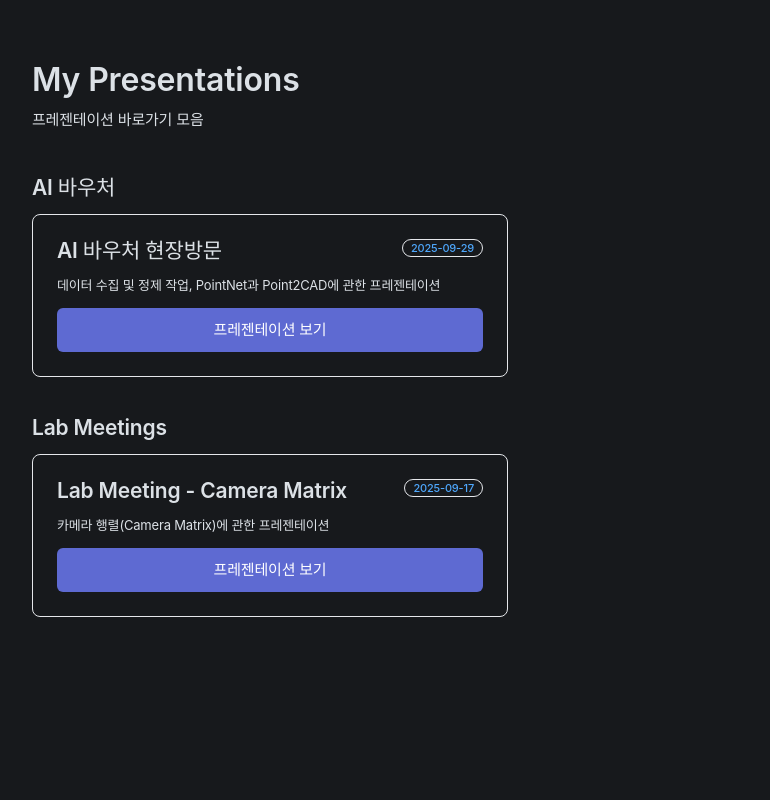
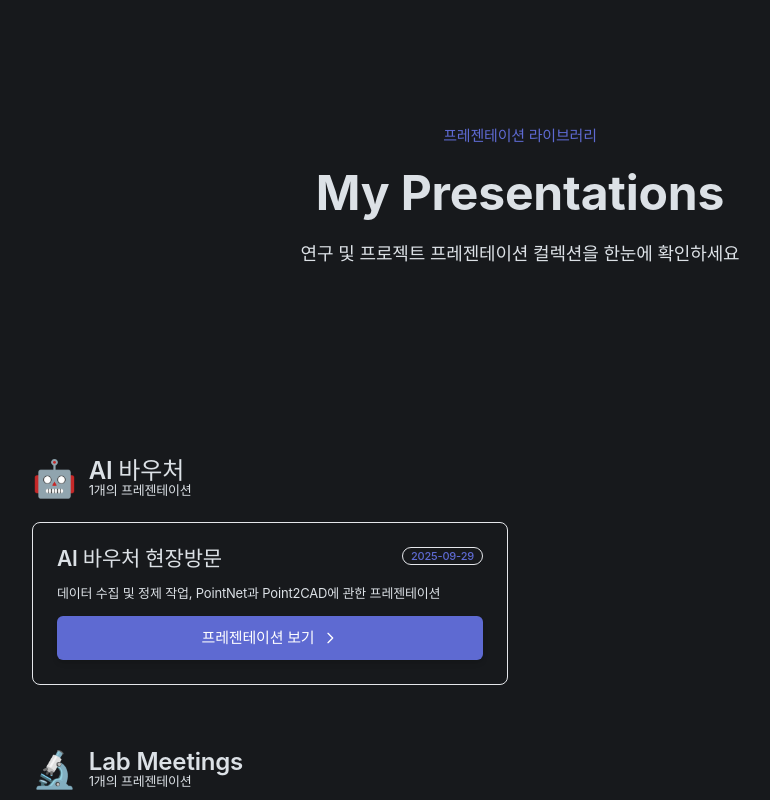
Before and after one commit to YongHakLee/my-presentations, a Next.js app: page /my-presentations/ in a window 1280 px wide. Shown: the top 800 px of the page, without its empty margins (120-890 px from the left). Built offline with nearby package versions, Linux system fonts and the light colour scheme.

Commit message:
Update presentation page layout and styles, introducing a Hero component for enhanced visual appeal. Add animation effects for presentation cards and implement color coding for categories. Update component library rules in documentation.

```diff
--- a/app/globals.css
+++ b/app/globals.css
@@ -186,3 +186,19 @@ body {
   outline-offset: var(--focus-ring-offset);
   border-radius: var(--radius-small);
 }
+
+/* Animations */
+@keyframes fadeInUp {
+  from {
+    opacity: 0;
+    transform: translateY(20px);
+  }
+  to {
+    opacity: 1;
+    transform: translateY(0);
+  }
+}
+
+.animate-fade-in-up {
+  animation: fadeInUp 0.6s ease-out both;
+}
--- a/app/page.tsx
+++ b/app/page.tsx
@@ -5,6 +5,7 @@ import {
   CardContent,
   Typography,
   Badge,
+  Hero,
 } from '@/lib/ui';
 import { cn } from '@/lib/utils/cn';
 
@@ -16,6 +17,7 @@ interface Presentation {
   category: string;
   path: string;
   description?: string;
+  color?: string;
 }
 
 // 프레젠테이션 목록
@@ -27,6 +29,7 @@ const presentations: Presentation[] = [
     category: 'aiv-2025',
     path: '/my-presentations/aiv-2025/0926/index.html',
     description: '데이터 수집 및 정제 작업, PointNet과 Point2CAD에 관한 프레젠테이션',
+    color: 'indigo',
   },
   {
     id: 'lab-meeting-250917',
@@ -35,6 +38,7 @@ const presentations: Presentation[] = [
     category: 'lab-meetings',
     path: '/my-presentations/lab-meetings/250917/index.html',
     description: '카메라 행렬(Camera Matrix)에 관한 프레젠테이션',
+    color: 'blue',
   },
 ];
 
@@ -55,77 +59,184 @@ const categoryLabels: Record<string, string> = {
   'lab-meetings': 'Lab Meetings',
 };
 
+const categoryIcons: Record<string, string> = {
+  'aiv-2025': '🤖',
+  'lab-meetings': '🔬',
+};
+
+const colorStyles: Record<string, string> = {
+  indigo: 'from-semantic-indigo/20 to-semantic-indigo/5',
+  blue: 'from-semantic-blue/20 to-semantic-blue/5',
+  green: 'from-semantic-green/20 to-semantic-green/5',
+  orange: 'from-semantic-orange/20 to-semantic-orange/5',
+};
+
 export default function HomePage() {
   return (
     <div className="min-h-screen bg-primary-background">
+      {/* Hero Section */}
+      <Hero
+        title="My Presentations"
+        subtitle="프레젠테이션 라이브러리"
+        description="연구 및 프로젝트 프레젠테이션 컬렉션을 한눈에 확인하세요"
+        size="medium"
+        align="center"
+        className="relative overflow-hidden"
+      >
+        {/* Background Gradient */}
+        <div className="absolute inset-0 bg-gradient-to-br from-semantic-indigo/10 via-primary-background to-semantic-blue/10 pointer-events-none" />
+
+        {/* Animated Grid Pattern */}
+        <div className="absolute inset-0 opacity-[0.02] pointer-events-none">
+          <div className="absolute inset-0" style={{
+            backgroundImage: `linear-gradient(rgba(255,255,255,0.1) 1px, transparent 1px),
+                              linear-gradient(90deg, rgba(255,255,255,0.1) 1px, transparent 1px)`,
+            backgroundSize: '50px 50px',
+          }} />
+        </div>
+      </Hero>
+
+      {/* Main Content */}
       <div className="max-w-[var(--layout-page-max-width)] mx-auto p-[var(--spacing-page-padding-inline)] py-[var(--spacing-page-padding-block)]">
-        {/* Header */}
-        <div className="space-y-4 mb-12">
-          <Typography as="h1" variant="title4" weight="bold">
-            My Presentations
+        {/* 프레젠테이션 목록 */}
+        <div className="space-y-16">
+          {Object.entries(groupedPresentations).map(([category, items], categoryIndex) => (
+            <section
+              key={category}
+              className="space-y-6 animate-fade-in-up"
+              style={{
+                animationDelay: `${categoryIndex * 0.1}s`,
+              }}
+            >
+              {/* Category Header */}
+              <div className="flex items-center gap-3">
+                <span className="text-4xl" role="img" aria-label={category}>
+                  {categoryIcons[category] || '📄'}
+                </span>
+                <div>
+                  <Typography as="h2" variant="title3" weight="bold">
+                    {categoryLabels[category] || category}
                   </Typography>
-          <Typography variant="regular" color="muted">
-            프레젠테이션 바로가기 모음
+                  <Typography variant="small" color="muted">
+                    {items.length}개의 프레젠테이션
                   </Typography>
                 </div>
+              </div>
 
-        {/* 프레젠테이션 목록 */}
-        <div className="space-y-10">
-          {Object.entries(groupedPresentations).map(([category, items]) => (
-            <section key={category} className="space-y-4">
-              <Typography as="h2" variant="title2" weight="semibold">
-                {categoryLabels[category] || category}
-              </Typography>
-
+              {/* Presentation Cards Grid */}
               <div className="grid grid-cols-1 md:grid-cols-2 gap-6">
-                {items.map((presentation) => (
+                {items.map((presentation, index) => (
                   <Card
                     key={presentation.id}
                     variant="outlined"
                     padding="large"
-                    className="hover:border-semantic-indigo transition-colors"
+                    className={cn(
+                      'group relative overflow-hidden',
+                      'hover:border-semantic-indigo/50',
+                      'hover:shadow-lg hover:shadow-semantic-indigo/10',
+                      'transition-all duration-300 ease-out',
+                      'transform hover:-translate-y-1',
+                      'animate-fade-in-up'
+                    )}
+                    style={{
+                      animationDelay: `${(categoryIndex * 0.1) + (index * 0.1) + 0.2}s`,
+                    }}
                   >
+                    {/* Gradient Background */}
+                    <div
+                      className={cn(
+                        'absolute inset-0 opacity-0 group-hover:opacity-100 transition-opacity duration-300',
+                        'bg-gradient-to-br',
+                        colorStyles[presentation.color || 'indigo']
+                      )}
+                    />
+
+                    {/* Content */}
+                    <div className="relative z-10">
                       <CardHeader>
                         <div className="flex items-start justify-between gap-4">
-                        <CardTitle className="flex-1">
+                          <CardTitle className="flex-1 group-hover:text-semantic-indigo transition-colors">
                             {presentation.title}
                           </CardTitle>
-                        <Badge variant="blue" size="small">
+                          <Badge
+                            variant={presentation.color === 'blue' ? 'blue' : 'indigo'}
+                            size="small"
+                            className="shrink-0"
+                          >
                             {presentation.date}
                           </Badge>
                         </div>
                       </CardHeader>
+
                       <CardContent className="space-y-4">
                         {presentation.description && (
-                        <Typography variant="small" color="muted">
+                          <Typography
+                            variant="small"
+                            color="muted"
+                            className="line-clamp-2"
+                          >
                             {presentation.description}
                           </Typography>
                         )}
+
+                        {/* Button with Arrow */}
                         <a
                           href={presentation.path}
                           target="_blank"
                           rel="noopener noreferrer"
                           className={cn(
-                          'font-regular font-medium border-0 cursor-pointer',
-                          'transition-all duration-150 ease-out',
+                            'group/button font-regular font-medium border-0 cursor-pointer',
+                            'transition-all duration-200 ease-out',
                             'inline-flex items-center justify-center gap-2',
                             'focus-visible:outline-none focus-visible:ring-2',
                             'focus-visible:ring-semantic-indigo focus-visible:ring-offset-2',
                             'bg-semantic-indigo text-primary-white',
-                          'hover:opacity-90 active:opacity-80',
-                          'px-4 py-2 text-regular rounded-medium min-h-[44px] w-full'
+                            'hover:bg-semantic-indigo/90 hover:scale-105',
+                            'active:scale-95 active:opacity-80',
+                            'px-4 py-2 text-regular rounded-medium min-h-[44px] w-full',
+                            'shadow-md shadow-semantic-indigo/20'
                           )}
                         >
                           프레젠테이션 보기
+                          <svg
+                            className="w-4 h-4 transition-transform duration-200 group-hover/button:translate-x-1"
+                            fill="none"
+                            stroke="currentColor"
+                            viewBox="0 0 24 24"
+                          >
+                            <path
+                              strokeLinecap="round"
+                              strokeLinejoin="round"
+                              strokeWidth={2}
+                              d="M9 5l7 7-7 7"
+                            />
+                          </svg>
                         </a>
                       </CardContent>
+                    </div>
+
+                    {/* Decorative Corner */}
+                    <div className="absolute top-0 right-0 w-32 h-32 bg-gradient-to-br from-semantic-indigo/5 to-transparent rounded-bl-full opacity-0 group-hover:opacity-100 transition-opacity duration-300 pointer-events-none" />
                   </Card>
                 ))}
               </div>
             </section>
           ))}
         </div>
+
+        {/* Footer Section */}
+        <footer className="mt-20 pt-12 border-t border-primary-text/10">
+          <div className="flex flex-col md:flex-row items-center justify-between gap-4">
+            <Typography variant="small" color="muted">
+              총 {presentations.length}개의 프레젠테이션
+            </Typography>
+            <Typography variant="small" color="muted">
+              Powered by Next.js & Reveal.js
+            </Typography>
           </div>
+        </footer>
+      </div>
+
     </div>
   );
 }
```
Also changed, not shown: 1 other file (tests, documents, lock files or other folders). Lines whose indentation alone changed are shown as unchanged.
